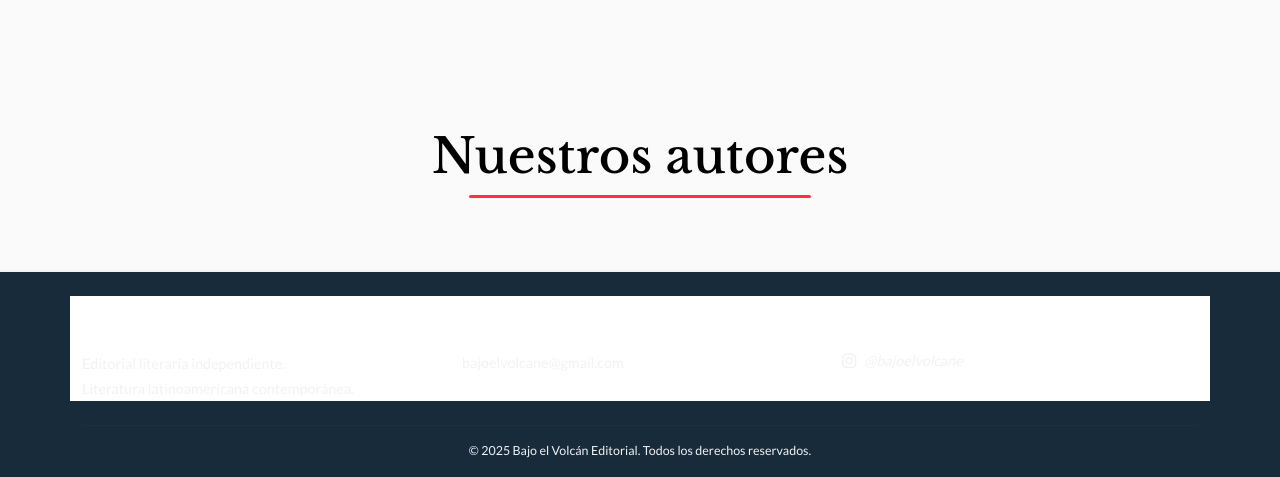
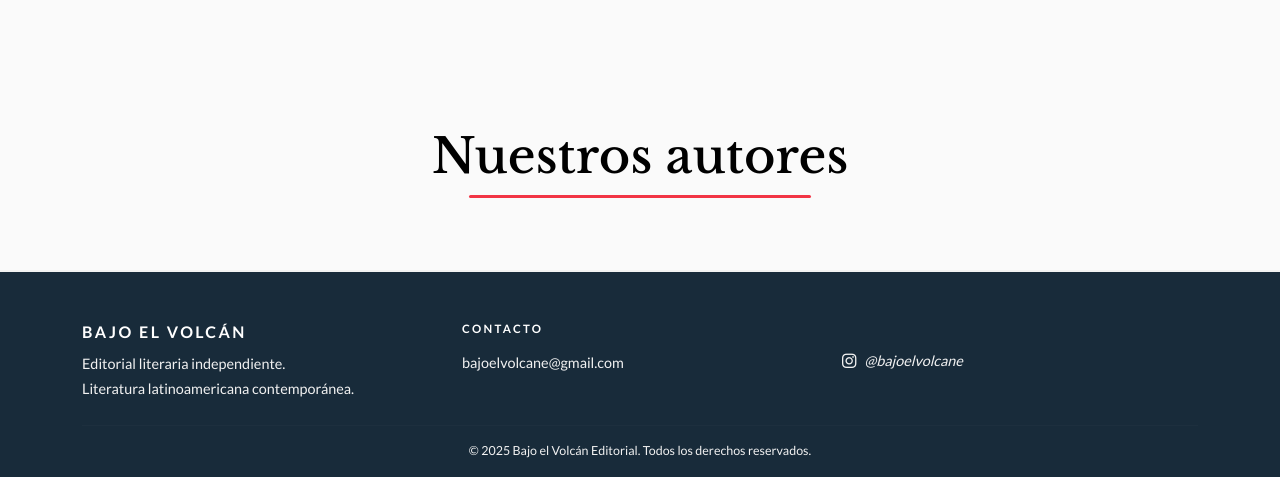
Before and after one commit to albert-amado/Bajo-el-volc-n-ediciones-Django, a Django app: template home/templates/home/index.html in a window 1280 px wide. Shown: the part 2070-2547 px from the top of the page. Run offline with Django 5.2, Linux system fonts and the light colour scheme; the template is opened without the code that fills it, so the values that code supplies are empty; some web fonts are replaced.

Commit message:
fix: agregamos nueva variable para el footer

```diff
--- a/core/static/css/components/footer.css
+++ b/core/static/css/components/footer.css
@@ -85,5 +85,5 @@
   }
 }
 .text-footer.text-md-footer {
-    background-color: var(--bg-body);
+    background-color: var(--footer-bg);
 }
--- a/core/static/css/var.css
+++ b/core/static/css/var.css
@@ -114,8 +114,10 @@
   --navbar-text:      var(--pr-black);  /* #000000 */
   --navbar-accent:    var(--pr-black);  /* #000000 */
   --navbar-logo-glow: rgba(255, 255, 255, 0.3);
+
+   /*---Footer --*/
+   --footer-bg: var(--pr-gray-1500);
 }
-
 /* ============================================
    5. VARIABLES SEMÁNTICAS — MODO OSCURO
    ============================================ */
```
